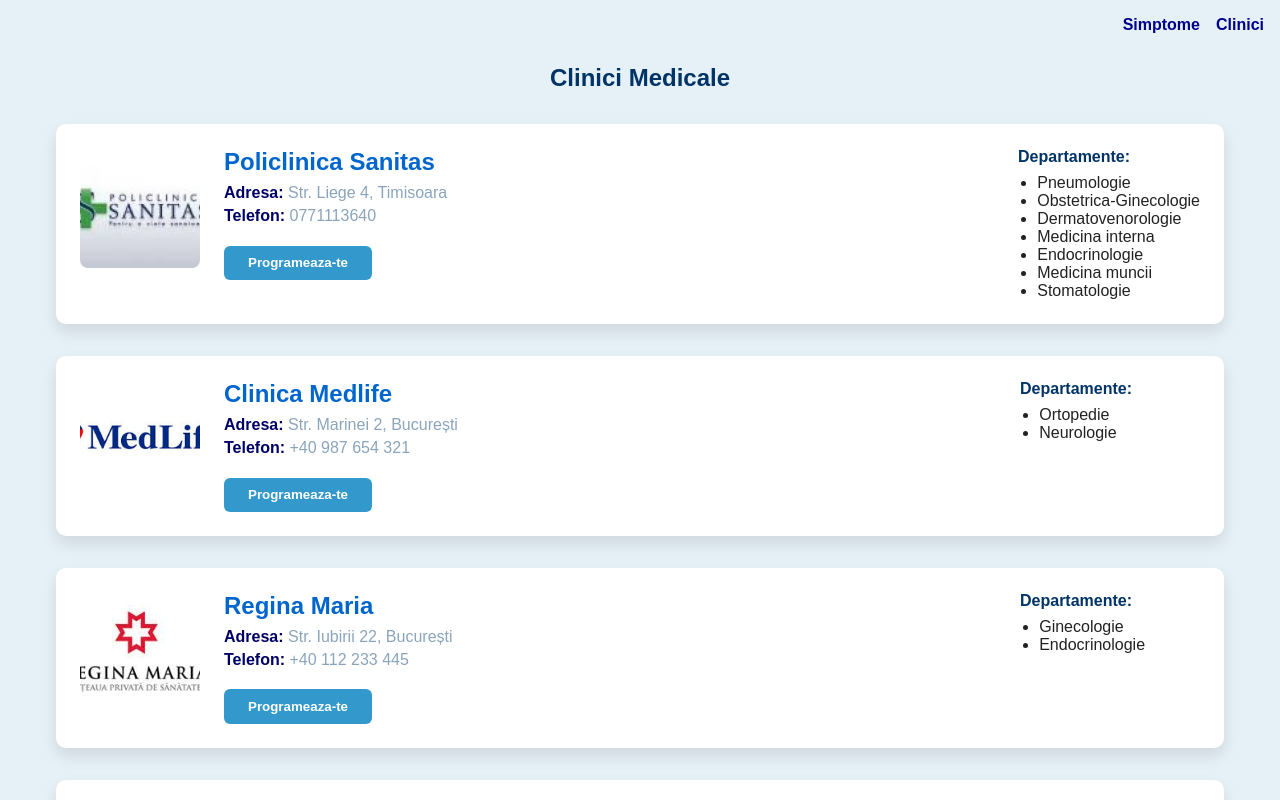
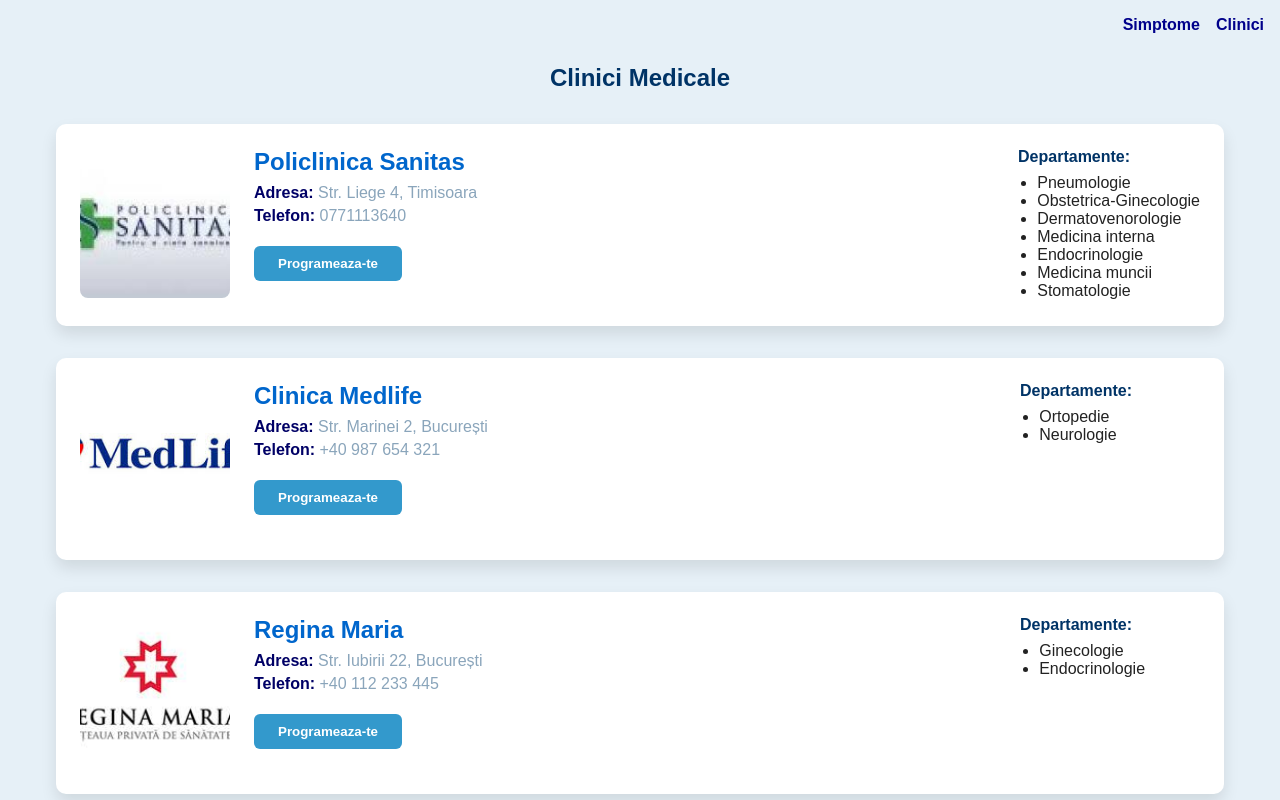
Before and after one commit to ACroitoru188/MetaPRO-AplicatieProgramariMedicale, a Next.js app in the folder medic-line/: page /clinics in a window 1280 px wide. Shown: the top 800 px of the page. Built offline with nearby package versions, Linux system fonts and the light colour scheme; grey boxes are pictures that could not be loaded.

Commit message:
Modificarea pozitiei footerului

```diff
--- a/medic-line/src/app/clinics/styles.css
+++ b/medic-line/src/app/clinics/styles.css
@@ -6,63 +6,63 @@
     color: #222;
 }
 
-.clinics-container {
-    max-width: 1200px;
-    margin: 3rem auto;
-    padding: 1rem;
-}
-
 h1 {
     text-align: center;
     color: #003366;
-    margin-bottom: 2rem;
+    margin-bottom: 32px;
+}
+
+.clinics-container {
+    max-width: 1200px;
+    margin: 48px auto;
+    padding: 16px;
 }
 
 .clinics-list {
     display: flex;
     flex-direction: column;
-    gap: 2rem;
+    gap: 32px;
 }
 
 .clinic-card {
     display: flex;
     background-color: #fff;
-    padding: 1.5rem;
+    padding: 24px;
     border-radius: 10px;
-    box-shadow: 0 8px 16px rgba(0,0,0,0.1);
+    box-shadow: 0 8px 16px rgba(0, 0, 0, 0.1);
     align-items: flex-start;
     justify-content: space-between;
 }
 
 .clinic-left img {
-    width: 120px;
-    height: 120px;
+    width: 150px;
+    height: 150px;
     object-fit: cover;
     border-radius: 8px;
 }
 
 .clinic-middle {
     flex-grow: 1;
-    padding: 0 1.5rem;
+    padding: 0 24px;
 }
 
 .clinic-middle h2 {
     color: #0066cc;
-    margin-bottom: 0.5rem;
+    margin-bottom: 8px;
+}
+
+.clinic-middle p {
+    margin: 5px 0;
+    color: #8aa5bb;
 }
 
 .clinic-middle p strong {
     color: #000066;
 }
 
-.clinic-middle p {
-    margin: 0.3rem 0;
-    color: #8aa5bb;
-}
-
 .clinic-middle button {
-    margin-top: 1rem;
-    padding: 0.6rem 1.5rem;
+    margin-top: 16px;
+    padding: 10px 24px;
     background-color: #3399cc;
     color: white;
     font-weight: bold;
@@ -81,13 +81,13 @@
 }
 
 .clinic-departments h4 {
-    margin-bottom: 0.5rem;
+    margin-bottom: 8px;
     color: #003366;
 }
 
 .clinic-departments ul {
     list-style-type: disc;
-    padding-left: 1.2rem;
+    padding-left: 19.2px;
     margin: 0;
 }
 
@@ -97,7 +97,7 @@
     left: 0;
     width: 100%;
     height: 100%;
-    background-color: rgba(0,0,0,0.5);
+    background-color: rgba(0, 0, 0, 0.5);
     display: flex;
     align-items: center;
     justify-content: center;
@@ -106,45 +106,45 @@
 
 .modal {
     background-color: #fff;
-    padding: 2rem;
+    padding: 32px;
     border-radius: 12px;
     width: 90%;
     max-width: 500px;
-    box-shadow: 0 8px 16px rgba(0,0,0,0.2);
+    box-shadow: 0 8px 16px rgba(0, 0, 0, 0.2);
 }
 
 .modal h2 {
     margin-top: 0;
-    margin-bottom: 1rem;
+    margin-bottom: 16px;
     color: #003366;
 }
 
 .modal form label {
     font-weight: 500;
     display: block;
-    margin-bottom: 0.5rem;
+    margin-bottom: 8px;
 }
 
 .modal form select,
 .modal form input {
     width: 100%;
-    padding: 0.6rem;
+    padding: 10px;
     border-radius: 6px;
     border: 1px solid #ccc;
-    font-size: 1rem;
-    margin-bottom: 1rem;
+    font-size: 16px;
+    margin-bottom: 16px;
 }
 
 .modal-buttons {
     display: flex;
     justify-content: space-between;
-    gap: 1rem;
+    gap: 16px;
 }
 
 .modal-buttons button {
     flex: 1;
-    padding: 0.6rem 1rem;
-    font-size: 1rem;
+    padding: 10px 16px;
+    font-size: 16px;
     border-radius: 6px;
     border: none;
     cursor: pointer;
@@ -175,10 +175,10 @@
     }
 
     .clinic-middle {
-        padding: 1rem 0;
+        padding: 16px 0;
     }
 
     .clinic-departments {
-        margin-top: 1rem;
+        margin-top: 16px;
     }
 }
--- a/medic-line/src/app/footer.jsx
+++ b/medic-line/src/app/footer.jsx
@@ -8,6 +8,7 @@
             padding: "16px",
             borderTopLeftRadius: "8px",
             alignItems: "center",
+            color: "darkblue",
         }}>
             &copy; MetaPro MedicLine
         </footer>
--- a/medic-line/src/app/globals.css
+++ b/medic-line/src/app/globals.css
@@ -4,6 +4,7 @@
   margin: 0;
   padding: 0;
 }
+
 
 .container {
   max-width: 500px;
```
Also changed, not shown: medic-line/src/app/page.js (+24 -11 lines).
